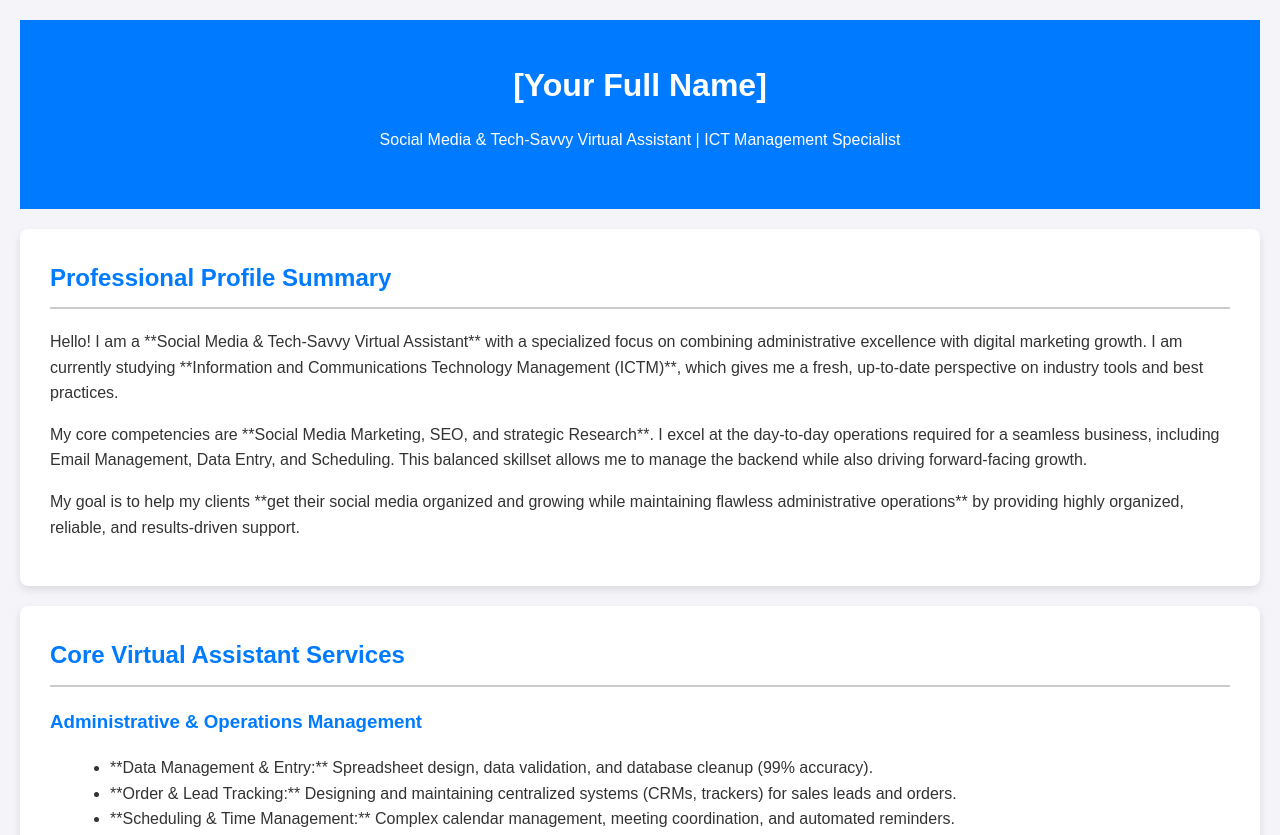
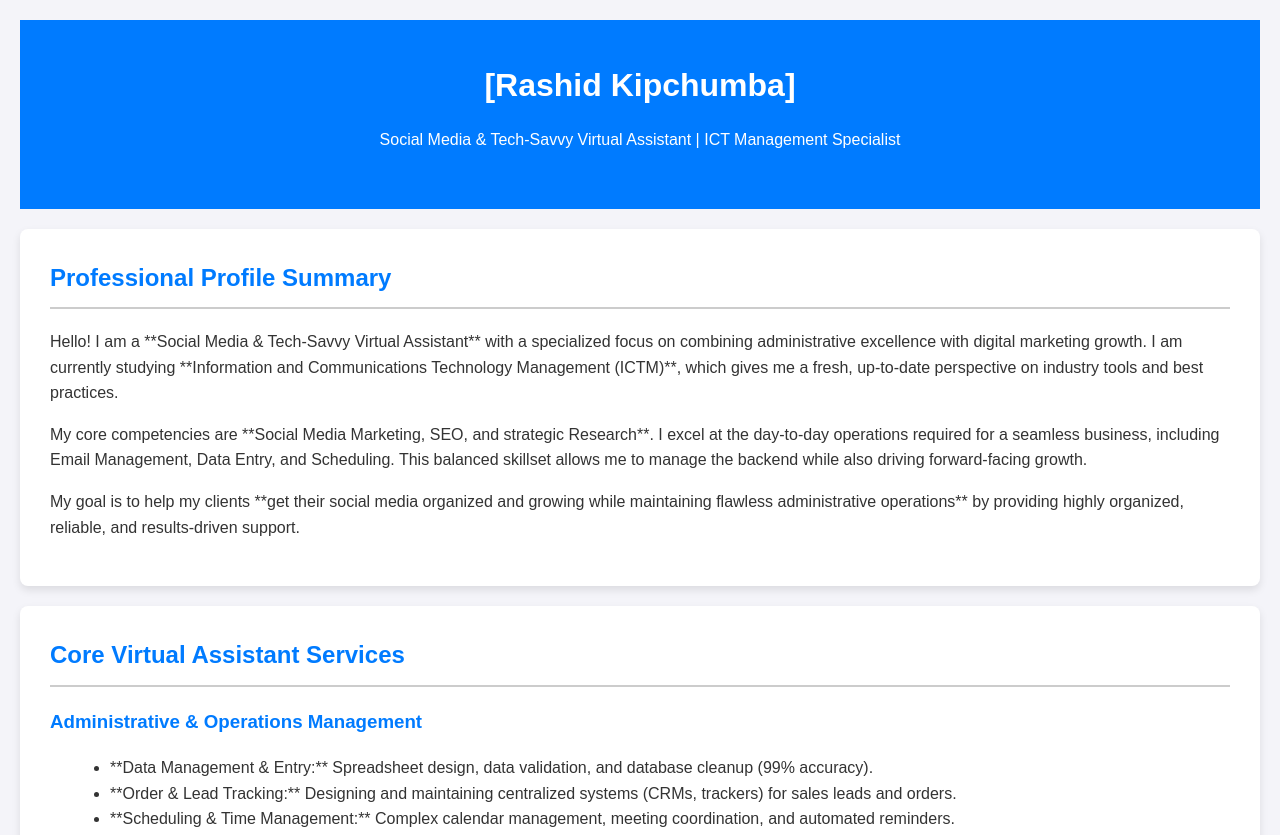
Before and after one commit to grimr-lab/My-portfolio-, a plain HTML site: page index.html in a window 1280 px wide. Shown: the top 835 px of the page. Drawn offline with Linux system fonts and the light colour scheme.

Commit message:
Update index.html

```diff
--- a/index.html
+++ b/index.html
@@ -3,7 +3,7 @@
 <head>
     <meta charset="UTF-8">
     <meta name="viewport" content="width=device-width, initial-scale=1.0">
-    <title>Your Name | Tech-Savvy Virtual Assistant (ICTM)</title>
+    <title>WELCOME| Tech-Savvy Virtual Assistant (ICTM)</title>
     <style>
         /* Basic Styling for Professional Look */
         body { font-family: Arial, sans-serif; line-height: 1.6; margin: 0; padding: 20px; background-color: #f4f4f9; color: #333; }
@@ -20,7 +20,7 @@
 <body>
 
     <header>
-        <h1>[Your Full Name]</h1>
+        <h1>[Rashid Kipchumba]</h1>
         <p>Social Media & Tech-Savvy Virtual Assistant | ICT Management Specialist</p>
     </header>
 
```
